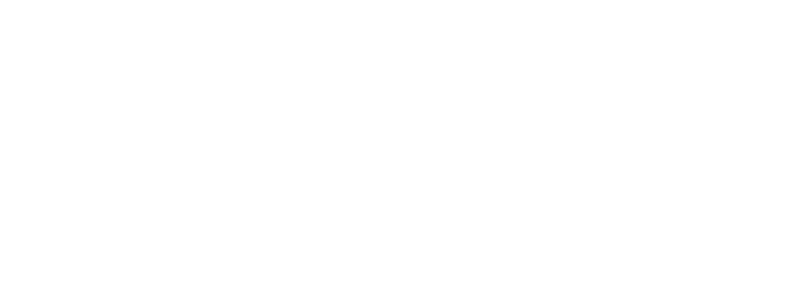
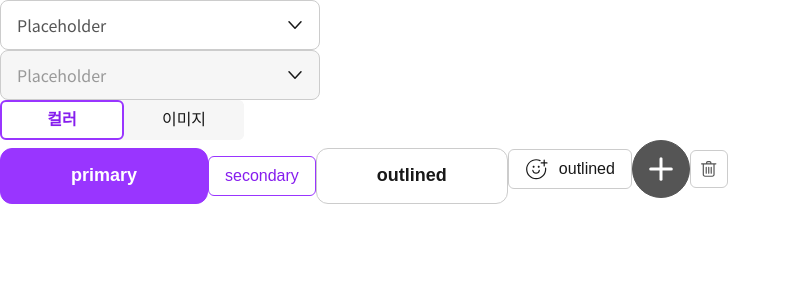
Before and after one commit to naya-h2/PART2-NDHH, a React (Vite) app: page /post in a window 1280 px wide. Shown: the top 300 px of the page, without its empty margins (0-791 px from the left). Built offline with nearby package versions, Linux system fonts and the light colour scheme; a web font is replaced by a local one.

Commit message:
feat: toggle button 구현, 리팩토링 조금

```diff
--- a/src/App.jsx
+++ b/src/App.jsx
@@ -1,8 +1,33 @@
+import Button from "./components/Button";
+import Dropdown from "./components/Dropdown";
+import ToggleButton from "./components/ToggleButton";
 
 function App() {
   return (
     // ↓ 여기서 바로 컴포넌트 import해서 view 확인하세요
     <>
+      <Dropdown />
+      <Dropdown disabled />
+      <ToggleButton />
+      {/* primary, secondary, outlined */}
+      {/* children prop 꼭 필요 */}
+      {/* size prop으로는 sizeNN 넘겨주면 됩니다 */}
+      <Button type="primary" size="primarySize56">
+        primary
+      </Button>
+      <Button type="secondary" size="size40">
+        secondary
+      </Button>
+      <Button type="outlined" size="outlinedSize56">
+        outlined
+      </Button>
+      {/* outlined type에 icon 넘겨주면 얼굴모양 버튼 생겨요! */}
+      <Button type="outlined" size="size40" icon>
+        outlined
+      </Button>
+      {/* plus, trash 버튼은 아래 코드 그대로 쓰시면 됩니다 */}
+      <Button type="plus" size="plusSize" />
+      <Button type="trash" size="trashSize" />
     </>
     // ↑
 
--- a/src/components/Button.jsx
+++ b/src/components/Button.jsx
@@ -9,36 +9,51 @@
 import arrowLeft from "../assets/arrow_left.svg";
 
 const SIZES = {
-  size56: css`
-    --padding: 14px 24px;
-    --border-radius: 12px;
+  primarySize56: css`
+    --width: 20.8rem;
+    --height: 5.6rem;
+
+    --padding: 1.4rem 2.4rem;
+    --border-radius: 1.2rem;
+    ${FONT18B}
+  `,
+  outlinedSize56: css`
+    --width: 19.2rem;
+    --height: 5.6rem;
+
+    --padding: 1.4rem 1.6rem;
+    --border-radius: 1.2rem;
     ${FONT18B}
   `,
   size40: css`
-    --padding: 8px 16px;
-    --border-radius: 6px;
+    --height: 4rem;
+
+    --padding: 0.8rem 1.6rem;
+    --border-radius: 0.6rem;
     ${FONT16}
   `,
   size36: css`
-    --padding: 6px 16px;
-    --border-radius: 6px;
+    --height: 3.6rem;
+
+    --padding: 0.6rem 1.6rem;
+    --border-radius: 0.6rem;
     ${FONT16}
   `,
   size28: css`
-    --padding: 2px 16px;
-    --border-radius: 6px;
+    --padding: 0.2rem 1.6rem;
+    --border-radius: 0.6rem;
     ${FONT14}
 
-    --img-width: 20px;
-    --img-height: 20px;
+    --img-width: 2rem;
+    --img-height: 2rem;
   `,
   plusSize: css`
-    --padding: 16px;
-    --border-radius: 100px;
+    --padding: 1.6rem;
+    --border-radius: 10rem;
   `,
   trashSize: css`
-    --padding: 6px;
-    --border-radius: 6px;
+    --padding: 0.6rem;
+    --border-radius: 0.6rem;
   `,
 };
 
@@ -144,34 +159,37 @@
   ${(props) => props.sizeStyle}
   ${(props) => props.typeStyle}
 
+  width: var(--width);
+  height: var(--height);
+
   padding: var(--padding);
 
   display: inline-flex;
   justify-content: center;
   align-items: center;
-  gap: 10px;
+  gap: 1rem;
 
   color: var(--color);
   background: var(--bg-color);
 
   border-radius: var(--border-radius);
-  border: 1px solid var(--border-color);
+  border: 0.1rem solid var(--border-color);
 
   &:hover {
     color: var(--hover-color);
-    border: 1px solid var(--hover-border-color);
+    border: 0.1rem solid var(--hover-border-color);
     background: var(--hover-bg-color);
   }
 
   &:active {
     color: var(--pressed-color);
-    border: 1px solid var(--pressed-border-color);
+    border: 0.1rem solid var(--pressed-border-color);
     background: var(--pressed-bg-color);
   }
 
   &:focus {
     color: var(--focus-color);
-    border: 1px solid var(--focus-border-color);
+    border: 0.1rem solid var(--focus-border-color);
     background: var(--focus-bg-color);
   }
 
@@ -179,7 +197,7 @@
     props.disabled &&
     css`
       color: var(--White);
-      border: 1px solid var(--Gray3);
+      border: 0.1rem solid var(--Gray3);
       background: var(--Gray3);
 
       pointer-events: none;
@@ -194,18 +212,18 @@
 `;
 
 const PlusIcon = styled.img`
-  width: 24px;
-  height: 24px;
+  width: 2.4rem;
+  height: 2.4rem;
 `;
 
 const TrashIcon = styled.img`
-  width: 24px;
-  height: 24px;
+  width: 2.4rem;
+  height: 2.4rem;
 `;
 
 const ArrowIcon = styled.img`
-  width: 40px;
-  height: 40px;
+  width: 4rem;
+  height: 4rem;
 `;
 
 export default Button;
--- a/src/components/Dropdown.jsx
+++ b/src/components/Dropdown.jsx
@@ -29,42 +29,36 @@
 
 const StyledDropdown = styled.div`
   position: relative;
-
-  width: 320px;
-  padding: 12px 16px;
-  border-radius: 8px;
-  border: 1px solid var(--Gray3);
+  width: 32rem;
+  height: 5rem;
+  padding: 1.2rem 1.6rem;
+  border-radius: 0.8rem;
+  border: 0.1rem solid var(--Gray3);
   background: var(--White);
 
   ${FONT16}
   color: var(--Gray5);
 
   &:focus {
-    border: 2px solid var(--Gray5);
+    border: 0.2rem solid var(--Gray5);
     outline: none;
     color: var(--Gray9);
   }
 
   &:hover {
-    border: 1px solid var(--Gray5);
+    border: 0.1rem solid var(--Gray5);
   }
 
   &:active {
-    border: 2px solid var(--Gray7);
+    border: 0.2rem solid var(--Gray7);
     color: var(--Gray9);
   }
-
-  // &:disabled {
-  //   border: 1px solid var(--Gray3);
-  //   background: var(--Gray1);
-  //   color: var(--Gray4);
-  // }
 
   ${(props) =>
     props.disabled &&
     css`
       pointer-events: none;
-      border: 1px solid var(--Gray3);
+      border: 0.1rem solid var(--Gray3);
       background: var(--Gray1);
       color: var(--Gray4);
     `}
@@ -72,32 +66,31 @@
 
 const DropdownButton = styled.img`
   position: absolute;
-  top: 16px;
-  right: 16px;
+  top: 1.6rem;
+  right: 1.6rem;
 
-  width: 16px;
-  height: 16px;
+  width: 1.6rem;
+  height: 1.6rem;
 `;
 
 const DropdownList = styled.ul`
   display: ${(props) => (props.show ? "block" : "none")};
-  width: 320px;
+  width: 32rem;
   position: absolute;
-  top: 58px;
+  top: 5.8rem;
   right: 0;
-  padding: 10px 1px;
+  padding: 1rem 0.1rem;
 
-  border-radius: 8px;
-  border: 1px solid var(--Gray3);
+  border-radius: 0.8rem;
+  border: 0.1rem solid var(--Gray3);
   background: var(--White);
-  box-shadow: 0px 2px 12px 0px rgba(0, 0, 0, 0.08);
-
+  box-shadow: 0 0.2rem 1.2rem 0 rgba(0, 0, 0, 0.08);
   z-index: 1;
 `;
 
 const DropdownText = styled.li`
-  width: 316px;
-  padding: 12px 16px;
+  width: 31.6rem;
+  padding: 1.2rem 1.6rem;
 
   display: flex;
   align-items: center;
--- /dev/null
+++ b/src/components/ToggleButton.jsx
@@ -0,0 +1,53 @@
+import { useState } from "react";
+import styled from "styled-components";
+import { FONT16B, FONT16 } from "../styles/FontStyles";
+
+const ToggleButton = () => {
+  const [selectedValue, setSelectedValue] = useState("color");
+
+  const handleToggle = (value) => {
+    setSelectedValue(value);
+  };
+
+  return (
+    <ButtonWrapper>
+      <Button onClick={() => handleToggle("color")} selected={selectedValue === "color"}>
+        컬러
+      </Button>
+      <Button onClick={() => handleToggle("image")} selected={selectedValue === "image"}>
+        이미지
+      </Button>
+    </ButtonWrapper>
+  );
+};
+
+export default ToggleButton;
+
+const ButtonWrapper = styled.div`
+  display: flex;
+  flex-direction: row;
+
+  width: 24.4rem;
+  height: 4rem;
+
+  border-radius: 0.6rem;
+
+  background-color: var(--Gray1);
+`;
+
+const Button = styled.button`
+  display: flex;
+  justify-content: center;
+  align-items: center;
+  flex: 1;
+
+  border-radius: 0.6rem;
+
+  padding: ${(props) => (props.selected ? "0.7rem 1.6rem" : "0.8rem 1.6rem")};
+
+  ${(props) => (props.selected ? `${FONT16B}` : `${FONT16}`)};
+
+  border: ${(props) => (props.selected ? "2px solid var(--Purple6)" : "none")};
+  background-color: ${(props) => (props.selected ? "var(--White)" : "var(--Gray1)")};
+  color: ${(props) => (props.selected ? "var(--Purple7)" : "var(--Gray9)")};
+`;
```
